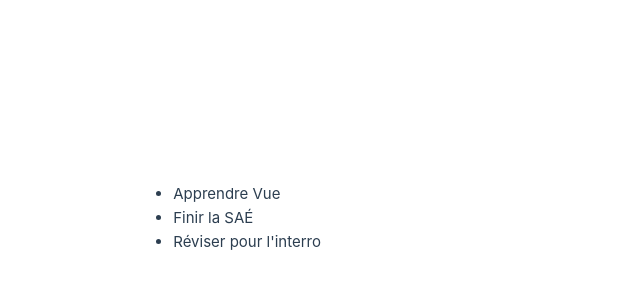
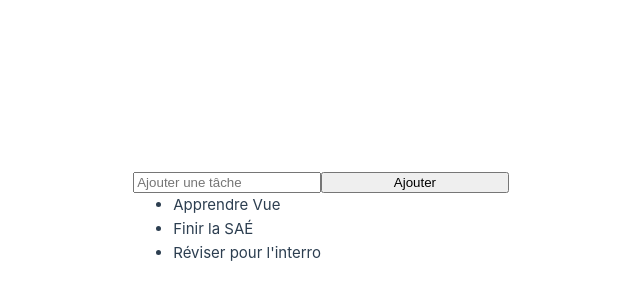
Before and after one commit to JoraxTV/todo_list, a Vue app: page / in a window 1280 px wide. Shown: the part 182-482 px from the top of the page, without its empty margins (319-959 px from the left). Built offline with nearby package versions, Linux system fonts and the light colour scheme.

Commit message:
Exercice 9

```diff
--- a/src/App.vue
+++ b/src/App.vue
@@ -4,9 +4,17 @@
   const taches = ref([{id:id++, description:"Apprendre Vue", faite:false},
     {id:id++, description:"Finir la SAÉ", faite:false},
     {id:id++, description:"Réviser pour l'interro", faite:false}]);
+
+  let description = "";
+  function ajouterTache(description:string){
+    if (description == "") return;
+    taches.value.push({id:id++, description:description, faite:false});
+  }
 </script>
 
 <template>
+  <input type="text" v-model="description" placeholder="Ajouter une tâche"/>
+  <button @click="ajouterTache(description)">Ajouter</button>
   <div id="wrapper">
       <ul>
         <li v-for="tache in taches" :key="tache.id">
@@ -17,6 +25,15 @@
 </template>
 
 <style scoped>
+body{
+  font-family: sans-serif;
+  font-size: 1.2rem;
+  line-height: 1.5;
+  color: #333;
+  margin: 0;
+  padding: 0;
+}
+
 header {
   line-height: 1.5;
 }
```
Lines whose indentation alone changed are shown as unchanged.
